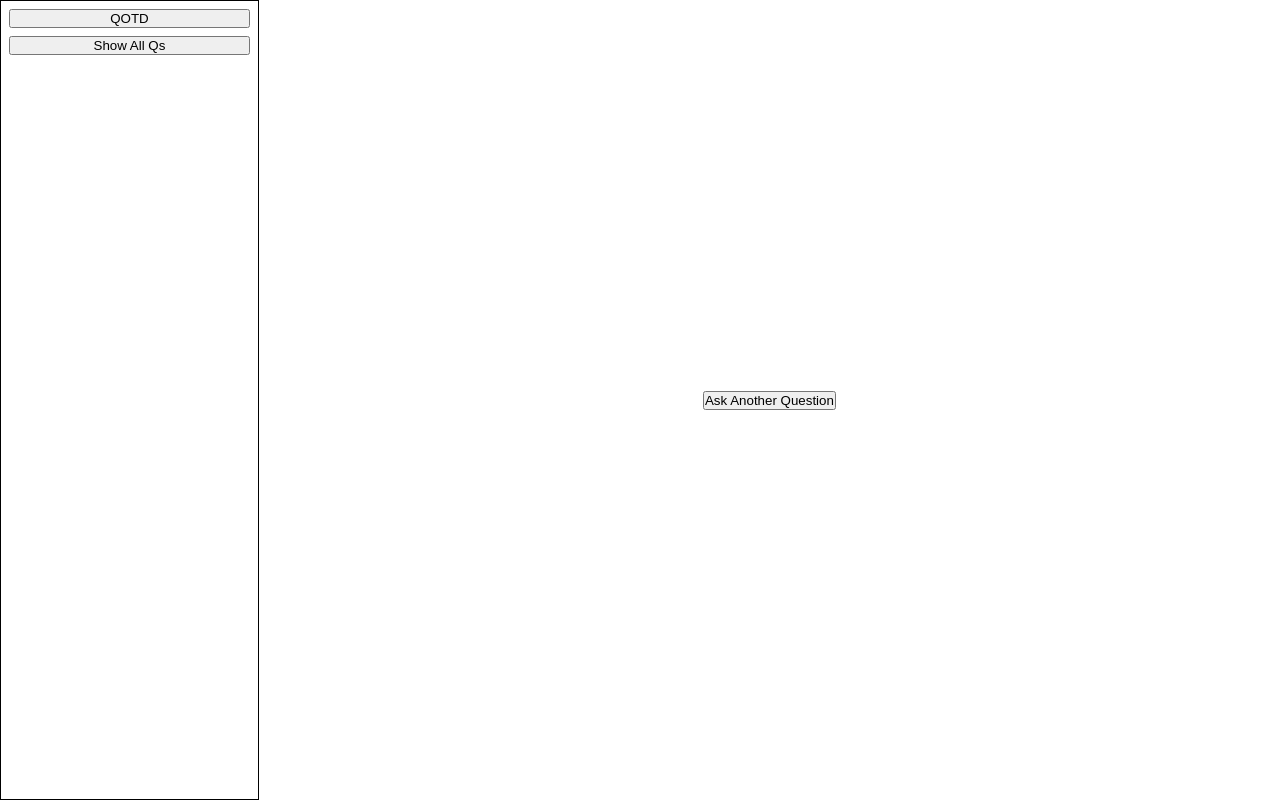
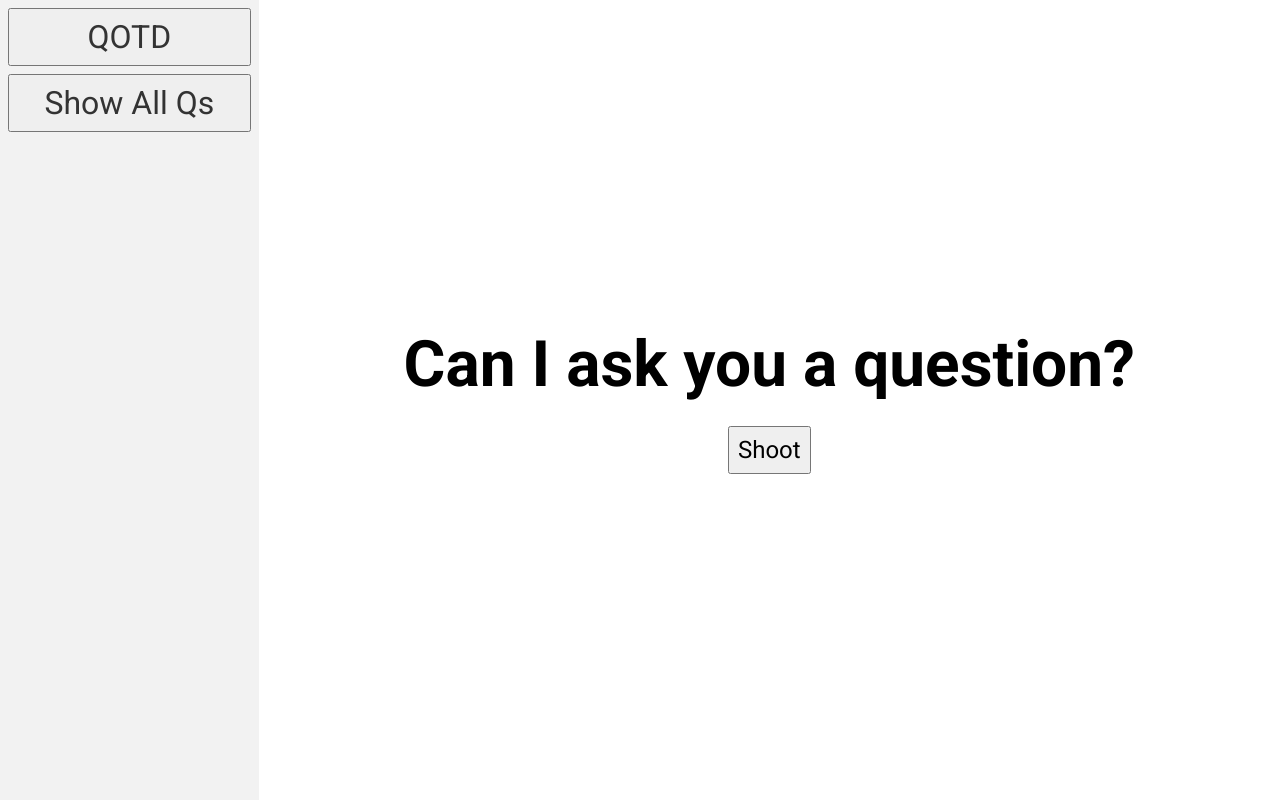
Before and after one commit to pkWafuuu/QOTD, an Angular app: page / in a window 1280 px wide. Built offline with nearby package versions, Linux system fonts and the light colour scheme.

Commit message:
added design

```diff
--- /dev/null
+++ b/src/app/home/api-call.service.ts
@@ -0,0 +1,17 @@
+import { Injectable } from '@angular/core';
+import { HttpClient } from '@angular/common/http'
+import { iQuestion } from './question.model';
+import { Observable } from 'rxjs';
+
+@Injectable({
+  providedIn: 'root'
+})
+export class ApiCallService {
+  url = 'https://qotd-backend.onrender.com';
+
+  constructor(private http: HttpClient) {}
+
+  getQuestions(): Observable<any> {
+    return this.http.get(this.url, { headers: { Accept: "/question/all"}})
+  }
+}
--- a/src/app/home/home.component.css
+++ b/src/app/home/home.component.css
@@ -8,7 +8,7 @@
     display: flex;
     flex-direction: column;
     padding: 8px;
-    border: 1px solid #000;
+    background-color: #f2f2f2;
 }
 
 .side-bar__btn {
--- a/src/app/home/home.component.html
+++ b/src/app/home/home.component.html
@@ -1,7 +1,10 @@
-<div class="home__container ">
-    <app-side-bar class="side-bar__container"></app-side-bar>
-    <div class="displayQ__container">
-        <h2 class="qotd">{{ randomQuestion?.question }}</h2>
-        <button class="q__btn--generate" (click)="generateRandomQ()">Ask Another Question</button>
-    </div>
+<div class="home__container">
+  <app-side-bar
+    class="side-bar__container"
+  ></app-side-bar>
+  <app-q-of-the-day
+    class="displayQ__container"
+    (generateQ)="generateRandomQ()"
+    [question]="randomQuestion"
+  ></app-q-of-the-day>
 </div>
--- a/src/app/home/home.component.ts
+++ b/src/app/home/home.component.ts
@@ -1,5 +1,6 @@
 import { Component } from '@angular/core';
 import { iQuestion } from './question.model';
+import { ApiCallService } from './api-call.service';
 
 @Component({
   selector: 'app-home',
@@ -7,10 +8,11 @@ import { iQuestion } from './question.model';
   styleUrls: ['./home.component.css']
 })
 export class HomeComponent {
-  questions: iQuestion[];
+  questions: any;
   randomQuestion: iQuestion | undefined;
 
-  constructor(){
+  constructor(private apiSvc: ApiCallService){
+
     this.questions = [
       {
         id:1,
@@ -31,6 +33,12 @@ export class HomeComponent {
     ]
   }
 
+  // ngOnInit(){
+  //   this.apiSvc.getQuestions().subscribe(questions => {
+  //     this.questions = questions
+  //   })
+  // }
+
   generateRandomQ(){
     const randomIndex = Math.floor(Math.random() * this.questions.length);
     this.randomQuestion = this.questions[randomIndex]
--- /dev/null
+++ b/src/app/q-of-the-day/q-of-the-day.component.css
@@ -0,0 +1,9 @@
+.qotd {
+    font-size: 4rem;
+    margin-bottom: 24px;
+}
+
+.q__btn--generate {
+    font-size: 1.5rem;
+    padding: 8px;
+}
--- /dev/null
+++ b/src/app/q-of-the-day/q-of-the-day.component.html
@@ -0,0 +1,7 @@
+<h2 class="qotd">
+  <span *ngIf="!question?.question">Can I ask you a question?</span>{{ question?.question }}
+</h2>
+<button class="q__btn--generate" (click)="generateClicked()">
+    <span *ngIf="!question?.question">Shoot</span>
+    <span *ngIf="question?.question">Generate another question</span>
+</button>
--- /dev/null
+++ b/src/app/q-of-the-day/q-of-the-day.component.ts
@@ -0,0 +1,18 @@
+import { Component, EventEmitter, Input, Output } from '@angular/core';
+import { iQuestion } from '../home/question.model';
+
+@Component({
+  selector: 'app-q-of-the-day',
+  templateUrl: './q-of-the-day.component.html',
+  styleUrls: ['./q-of-the-day.component.css']
+})
+export class QOfTheDayComponent {
+  // @Input randomQ
+  @Input() question!: iQuestion | undefined;
+
+  @Output() generateQ = new EventEmitter();
+
+  generateClicked(){
+    this.generateQ.emit();
+  }
+}
--- a/src/app/side-bar/side-bar.component.css
+++ b/src/app/side-bar/side-bar.component.css
@@ -1,3 +1,6 @@
 .side-bar__btn {
     margin-bottom: 8px;
+    color: #333333;
+    font-size: 2rem;
+    padding: 8px;
 }
--- a/src/styles.css
+++ b/src/styles.css
@@ -1,7 +1,10 @@
+@import url('https://fonts.googleapis.com/css2?family=Roboto:ital,wght@0,100;0,300;0,400;0,500;0,700;0,900;1,100;1,300;1,400;1,500;1,700;1,900&display=swap');
+
 * {
     margin: 0;
     padding: 0;
     box-sizing: border-box;
+    font-family: "Roboto", Courier, monospace;
 }
 
 .row {
```
Also changed, not shown: src/app/app.module.ts (+6 -2 lines), 2 other files (tests, documents, lock files or other folders).
